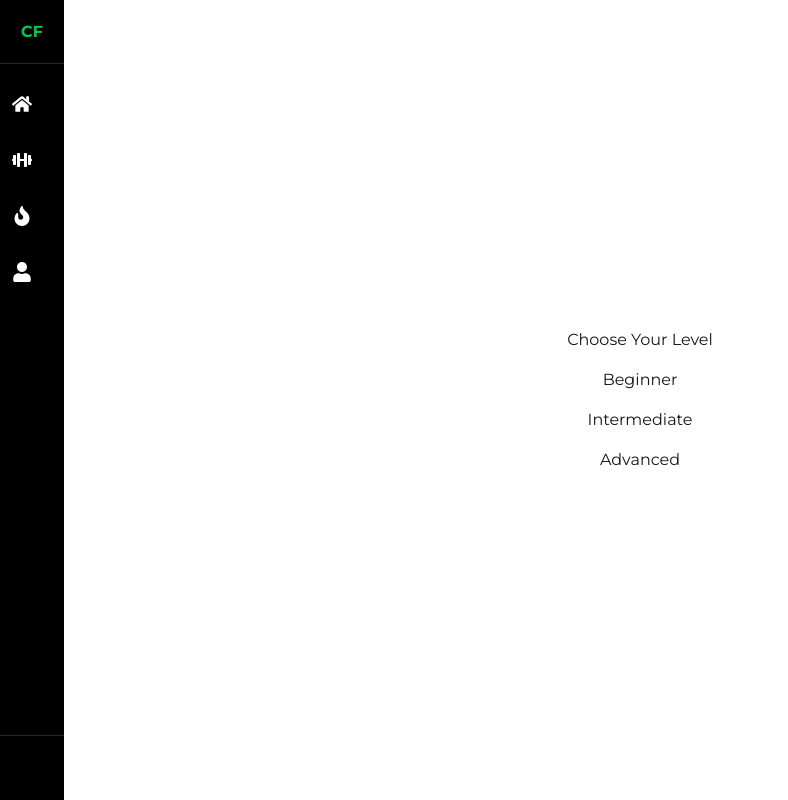
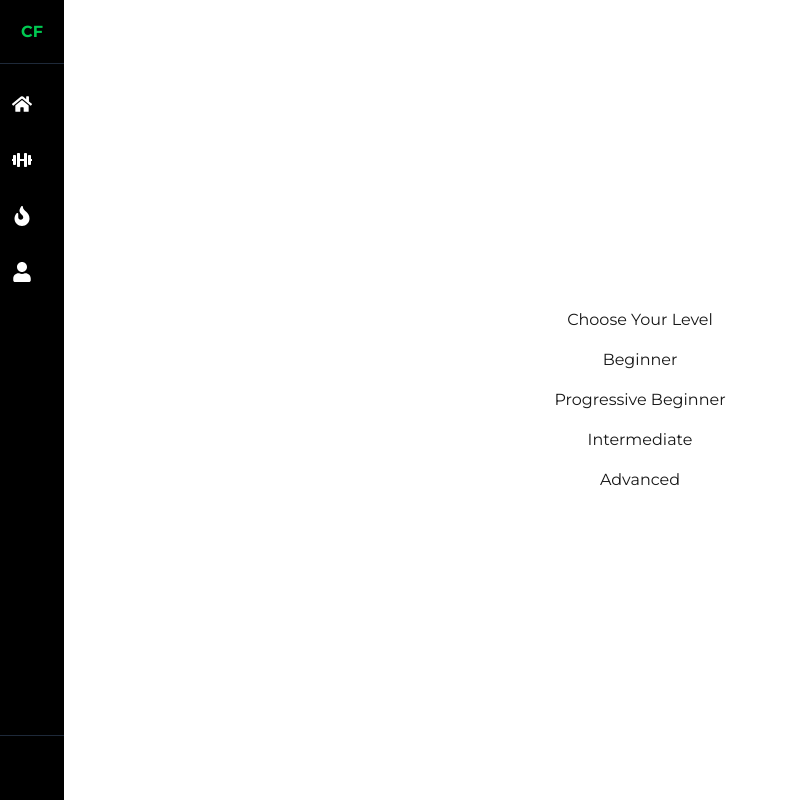
Before and after one commit to Kei-codes-xp/my-cali-app, a Next.js app: page /onboarding in a window 1280 px wide. Shown: the whole page, without its empty margins (0-788 px from the left). Built offline with nearby package versions, Linux system fonts and the light colour scheme; no server answers; sample sign-in values are in the browser's storage.

Commit message:
update data-set

```diff
--- a/app/onboarding/page.tsx
+++ b/app/onboarding/page.tsx
@@ -55,6 +55,9 @@ export default function Onboarding() {
       <h1>Choose Your Level</h1>
 
       <button onClick={() => selectLevel("beginner")}>Beginner</button>
+      <button onClick={() => selectLevel("progressive_beginner")}>
+        Progressive Beginner
+      </button>
       <button onClick={() => selectLevel("intermediate")}>Intermediate</button>
       <button onClick={() => selectLevel("advanced")}>Advanced</button>
     </div>
--- a/data/plans.ts
+++ b/data/plans.ts
@@ -65,11 +65,11 @@ export const plans: Record<string, WorkoutDay[]> = {
       title: "Push Strength",
       type: "push",
       exercises: [
-        { name: "Standard Push-ups", sets: 4, reps: 15 },
-        { name: "Decline Push-ups", sets: 4, reps: 12 },
-        { name: "Diamond Push-ups", sets: 3, reps: 10 },
-        { name: "Dips (chair or bars)", sets: 4, reps: 10 },
-        { name: "Pseudo Planche Lean", sets: 3, reps: 20 },
+        { name: "Standard Push-ups", sets: 3, reps: 8 },
+        { name: "Decline Push-ups", sets: 3, reps: 8 },
+        { name: "Diamond Push-ups", sets: 3, reps: 8 },
+        { name: "Pike Push-ups", sets: 3, reps: 8 },
+        { name: "Archer Push-ups", sets: 3, reps: 8 },
       ],
     },
     { day: "Tuesday", title: "Active Rest", type: "rest", exercises: [] },
--- a/data/workouts.ts
+++ b/data/workouts.ts
@@ -50,11 +50,11 @@ export const workouts: Record<string, WorkoutDay[]> = {
       title: "Push Strength",
       type: "push",
       exercises: [
-        { name: "Standard Push-ups", sets: 4, reps: 15 },
-        { name: "Decline Push-ups", sets: 4, reps: 12 },
-        { name: "Diamond Push-ups", sets: 3, reps: 10 },
-        { name: "Dips (chair or bars)", sets: 4, reps: 10 },
-        { name: "Pseudo Planche Lean", sets: 3, reps: 20 },
+        { name: "Standard Push-ups", sets: 3, reps: 8 },
+        { name: "Decline Push-ups", sets: 3, reps: 8 },
+        { name: "Diamond Push-ups", sets: 3, reps: 8 },
+        { name: "Pike Push-ups", sets: 3, reps: 8 },
+        { name: "Archer Push-ups", sets: 3, reps: 8 },
       ],
     },
     { day: "Tuesday", title: "Active Rest", type: "rest", exercises: [] },
@@ -100,11 +100,11 @@ export const workouts: Record<string, WorkoutDay[]> = {
       title: "Push Strength",
       type: "push",
       exercises: [
-        { name: "Standard Push-ups", sets: 3, reps: 8 },
-        { name: "Decline Push-ups", sets: 3, reps: 8 },
-        { name: "Diamond Push-ups", sets: 3, reps: 8 },
-        { name: "Pike Push-ups", sets: 3, reps: 8 },
-        { name: "Archer Push-ups", sets: 3, reps: 8 },
+        { name: "Standard Push-ups", sets: 4, reps: 15 },
+        { name: "Decline Push-ups", sets: 4, reps: 12 },
+        { name: "Diamond Push-ups", sets: 3, reps: 10 },
+        { name: "Dips (chair or bars)", sets: 4, reps: 10 },
+        { name: "Pseudo Planche Lean", sets: 3, reps: 20 },
       ],
     },
     { day: "Tuesday", title: "Active Rest", type: "rest", exercises: [] },
```
